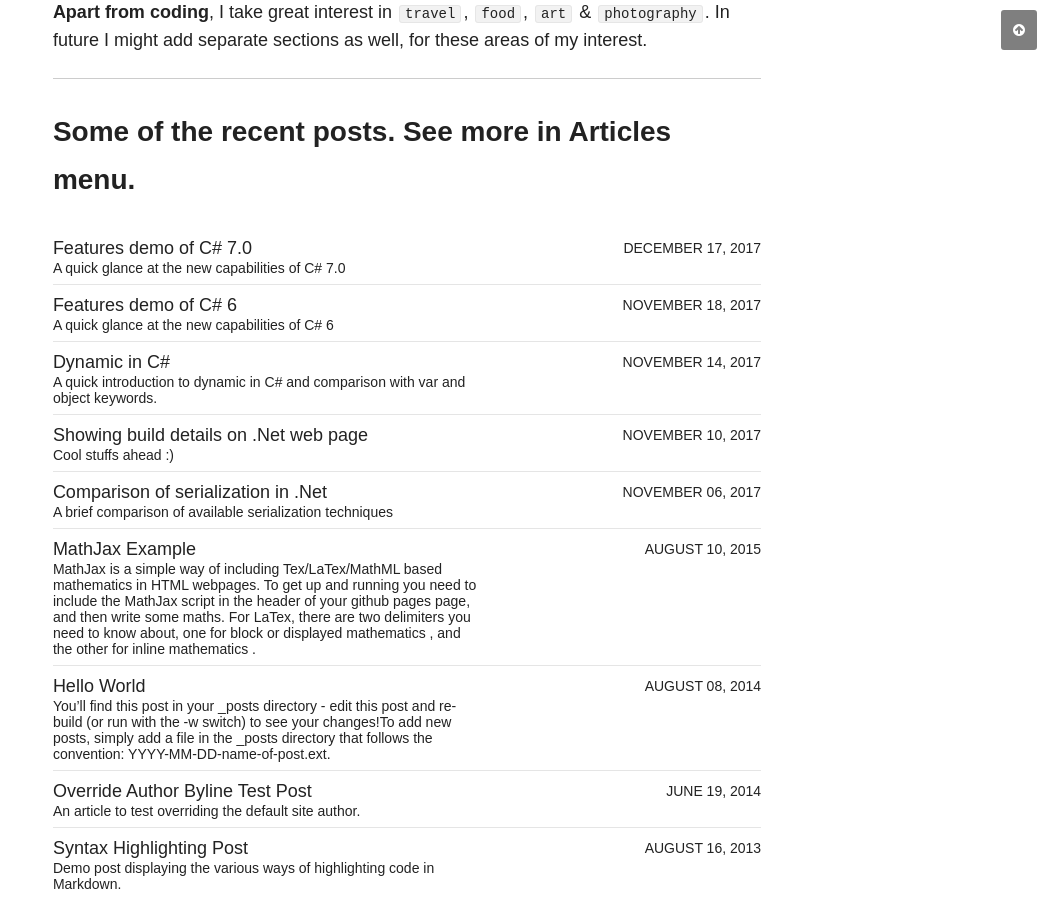
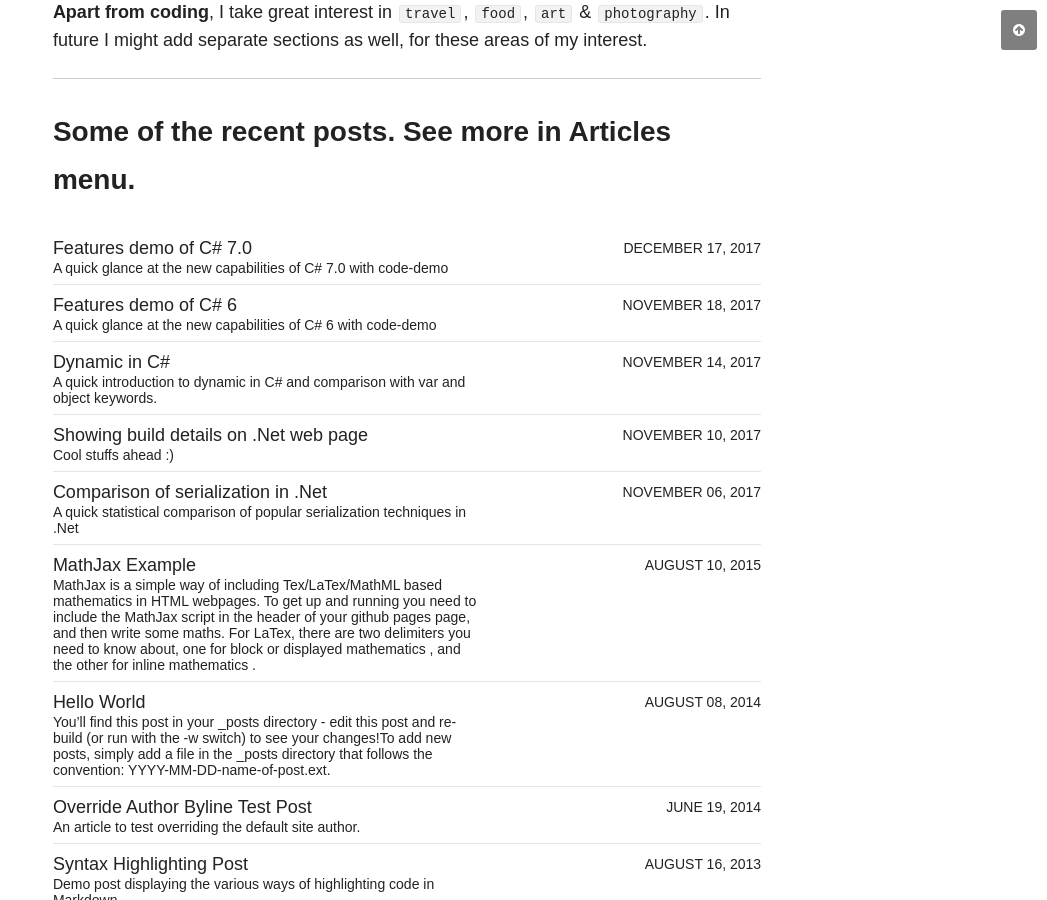
Before and after one commit to chakrabar/chakrabar.github.io, a Jekyll site: the page built from index.md, in a window 1280 px wide and 900 px high, scrolled down 1088 px. Shown: the whole window, without its empty margins (233-1280 px from the left). Built offline with Jekyll 4.4.1, drawn with Linux system fonts in a browser that asks for light colours; nearby versions of some CDN libraries.

Commit message:
Adding article excerpt

```diff
--- a/_posts/articles/2017-11-06-comparison-of-serializations-in-dotnet.md
+++ b/_posts/articles/2017-11-06-comparison-of-serializations-in-dotnet.md
@@ -1,6 +1,7 @@
 ---
 layout: post
 title: "Comparison of serialization in .Net"
+excerpt: "A quick statistical comparison of popular serialization techniques in .Net"
 date: 2017-11-06
 tags: [tech, tips, dotnet, csharp, code]
 categories: articles
@@ -39,7 +40,7 @@ NOTE #1: Not all serializations are equally **_code friendly_**. What I mean her
 - JSON: No customization needed as such
 - XML: Based on the nature of data and desired format of output XML, it may need some XML specific annotations. Also, there are constraints like, Dictionary<TKey, TData> doesn't work out of the box.
 - Protocol Buffer: It's mandatory to decorate the class and each property with annotation and ProtoMember unique integer.
-- Binary Formatter: All the classes involved, needs a Serializable attribute.
+- Binary Formatter: All the classes involved, needs a `Serializable` attribute.
 
 NOTE #2: Consider how **_platform agnostic_** they are how easily usable across all major technology stack.
 - XML is pretty much platform independent.
--- a/_posts/articles/2017-11-18-new-features-of-csharp-6.md
+++ b/_posts/articles/2017-11-18-new-features-of-csharp-6.md
@@ -1,6 +1,7 @@
 ---
 layout: post
 title: "Features demo of C# 6"
+excerpt: "A quick glance at the new capabilities of C# 6 with code-demo"
 date: 2017-11-18
 tags: [tech, tips, dotnet, csharp, code]
 categories: articles
--- a/_posts/articles/2017-12-17-new-features-of-csharp-7.md
+++ b/_posts/articles/2017-12-17-new-features-of-csharp-7.md
@@ -1,6 +1,7 @@
 ---
 layout: post
 title: "Features demo of C# 7.0"
+excerpt: "A quick glance at the new capabilities of C# 7.0 with code-demo"
 date: 2017-12-17
 tags: [tech, tips, dotnet, csharp, code]
 categories: articles
```
